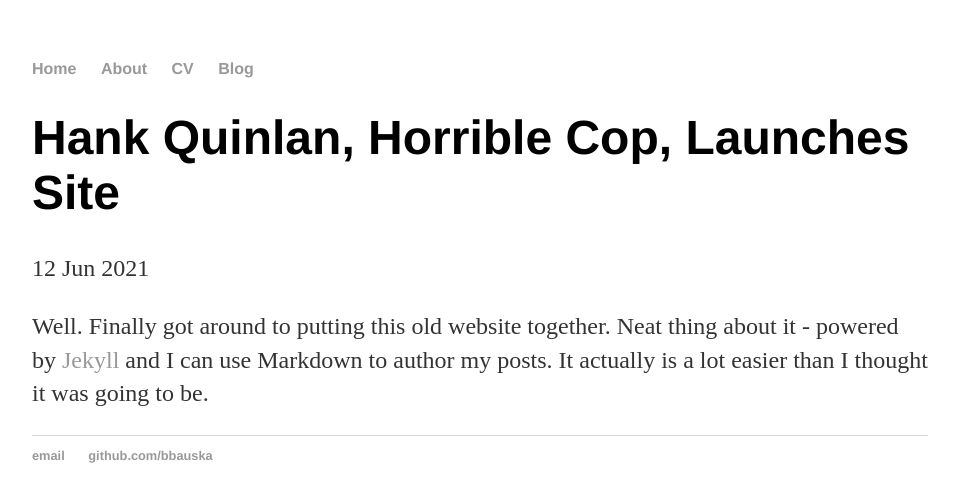
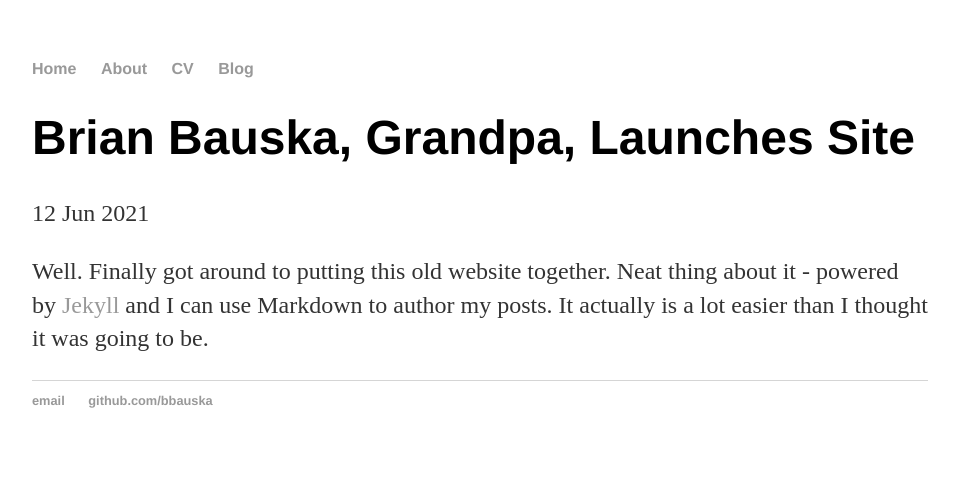
Before and after one commit to bbauska/bbauska.github.io, a Jekyll site: the page built from _posts/2021-06-12-brian-bauska-site-launched.md, in a window 1280 px wide. Shown: the top 502 px of the page, without its empty margins (160-1119 px from the left). Built offline with Jekyll 4.4.1, drawn with Linux system fonts in a browser that asks for light colours.

Commit message:
Create 2021-06-12-brian-bauska-site-launched.md

```diff
--- a/_posts/2021-06-12-brian-bauska-site-launched.md
+++ b/_posts/2021-06-12-brian-bauska-site-launched.md
@@ -1,7 +1,9 @@
 ---
+
 layout: post
-title: "Hank Quinlan, Horrible Cop, Launches Site"
+title: "Brian Bauska, Grandpa, Launches Site"
 date: 2021-06-12
+
 ---
 
 Well. Finally got around to putting this old website together. Neat thing about it - powered by [Jekyll](http://jekyllrb.com) and I can use Markdown to author my posts. It actually is a lot easier than I thought it was going to be.
```
